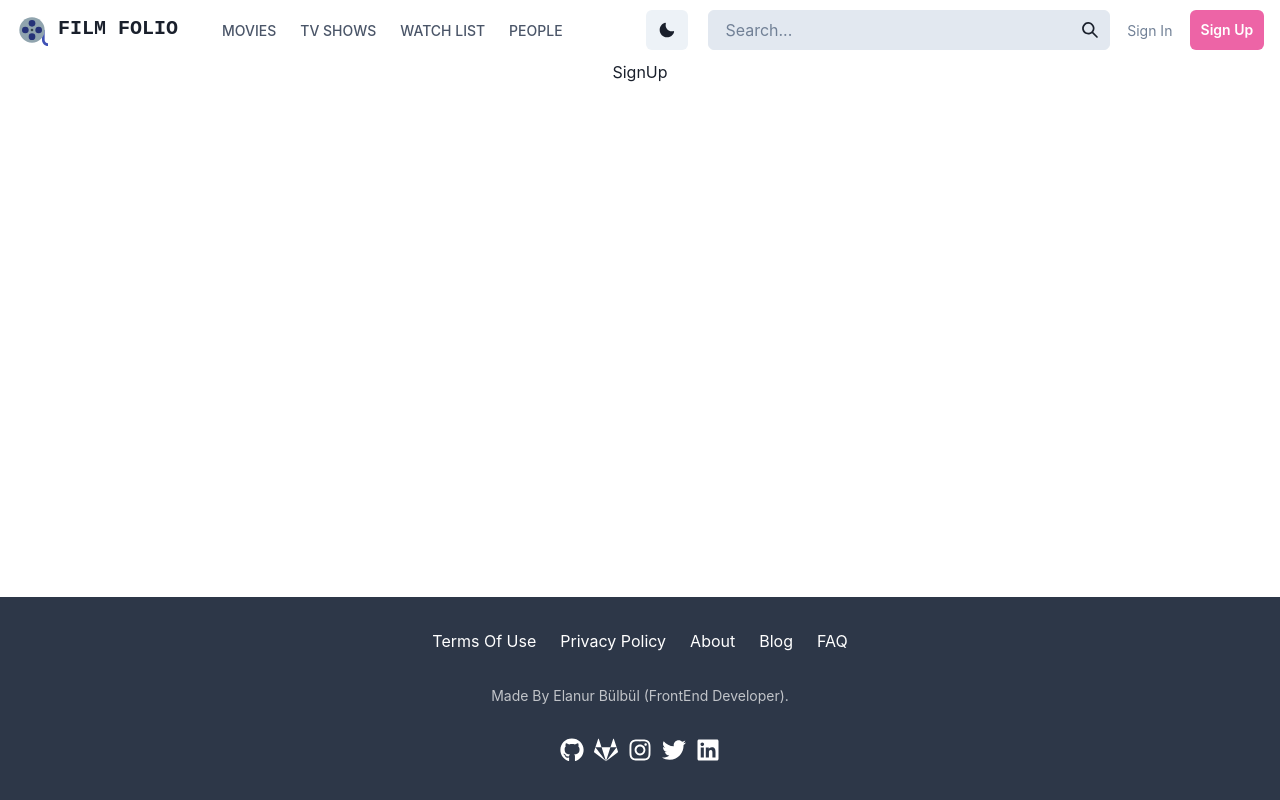
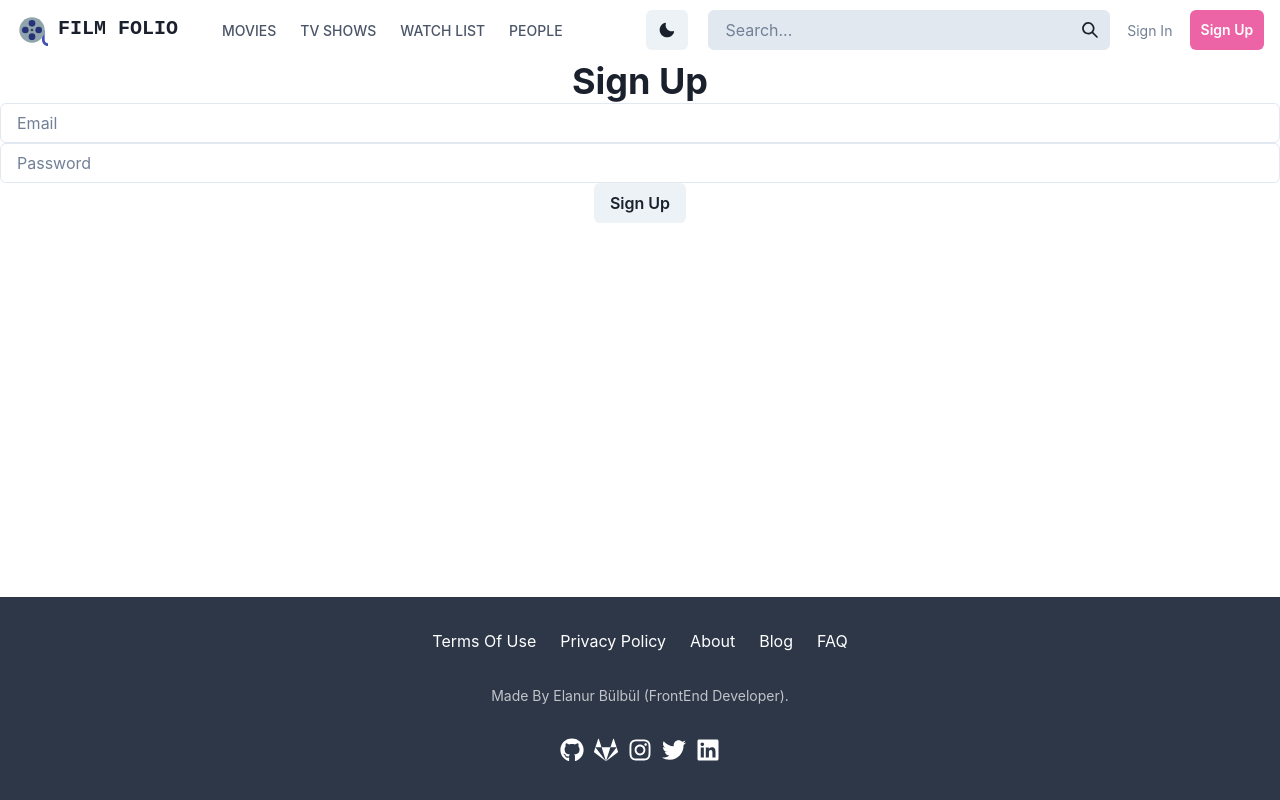
Before and after one commit to elanurbulbul/FilmFolio, a React (Vite) app: page /signUp in a window 1280 px wide. Built offline with nearby package versions, Linux system fonts and the light colour scheme.

Commit message:
CreatedSignInandSignUpComponentandCreatedContextApi

```diff
--- a/src/Components/Authentication/SignIn.jsx
+++ /dev/null
@@ -1,9 +0,0 @@
-import React from 'react'
-
- const SignIn = () => {
-  return (
-    <div>SignIn</div>
-  )
-}
-
-export default SignIn
--- a/src/Components/Authentication/SignUp.jsx
+++ /dev/null
@@ -1,9 +0,0 @@
-import React from 'react'
-
- const SignUp = () => {
-  return (
-    <div>SignUp</div>
-  )
-}
-
-export default SignUp
--- /dev/null
+++ b/src/Components/Context/AuthContext.jsx
@@ -0,0 +1,39 @@
+import React, { createContext, useContext, useState, useEffect } from "react";
+
+const AuthContext = createContext();
+
+// AuthContext sağlayıcısı
+export const AuthProvider = ({ children }) => {
+  const [user, setUser] = useState(null);
+
+  useEffect(() => {
+    // LocalStorage'dan kullanıcı bilgisini al
+    const storedUser = localStorage.getItem("user");
+    if (storedUser) {
+      setUser(JSON.parse(storedUser));
+    }
+  }, []);
+
+  const signIn = (userData) => {
+    // Kullanıcıyı state ve localStorage'da ayarla
+    setUser(userData);
+    localStorage.setItem("user", JSON.stringify(userData));
+  };
+
+  const signOut = () => {
+    // Kullanıcıyı state ve localStorage'dan kaldır
+    setUser(null);
+    localStorage.removeItem("user");
+  };
+
+  return (
+    <AuthContext.Provider value={{ user, signIn, signOut }}>
+      {children}
+    </AuthContext.Provider>
+  );
+};
+
+// AuthContext'i kullanmak için hook
+export const useAuth = () => {
+  return useContext(AuthContext);
+};
--- a/src/Components/Routes/Route.jsx
+++ b/src/Components/Routes/Route.jsx
@@ -9,8 +9,8 @@ import MoviesDetail from "../../Pages/MoviesDetail";
 import TvShowDetail from "../../Pages/TvShowsDetail";
 import PersonDetail from "../../Pages/PersonDetail"
 import SearchPage from "../../Pages/SearchPage";
-import SignIn from "../../Components/Authentication/SignIn"
-import SignUp from "../Authentication/SignUp";
+import SignIn from "../../Pages/Authentication/SignIn"
+import SignUp from "../../Pages/Authentication/SignUp";
 
 const RoutePage = () => {
     return (
--- /dev/null
+++ b/src/Pages/Authentication/SignIn.jsx
@@ -0,0 +1,56 @@
+import React, { useState } from "react";
+import { useNavigate } from "react-router-dom";
+import { useAuth } from "../../Components/Context/AuthContext";
+import { Box, Input, Button, Heading, Text, Link } from "@chakra-ui/react";
+
+export default function SignIn() {
+  const [email, setEmail] = useState("");
+  const [password, setPassword] = useState("");
+  const [error, setError] = useState("");
+  const { signIn } = useAuth();
+  const navigate = useNavigate();
+
+  const handleSignIn = () => {
+    // LocalStorage'dan kullanıcı bilgilerini al
+    const storedUser = JSON.parse(localStorage.getItem("user"));
+
+    // Kullanıcı var mı ve e-posta eşleşiyor mu?
+    if (storedUser && storedUser.email === email) {
+      if (email && password) {
+        const userData = { email };
+        signIn(userData);
+        navigate("/homepage");
+      }
+    } else {
+      // Kullanıcı yoksa veya e-posta eşleşmiyorsa, uyarı mesajı göster
+      setError("Email bulunamadı. Lütfen önce kaydolun.");
+    }
+  };
+
+  return (
+    <Box>
+      <Heading>Sign In</Heading>
+      <Input
+        placeholder="Email"
+        value={email}
+        onChange={(e) => setEmail(e.target.value)}
+      />
+      <Input
+        placeholder="Password"
+        type="password"
+        value={password}
+        onChange={(e) => setPassword(e.target.value)}
+      />
+      <Button onClick={handleSignIn}>Sign In</Button>
+
+      {error && (
+        <Text color="red" mt={4}>
+          {error}{" "}
+          <Link color="teal.500" onClick={() => navigate("/signup")}>
+            Sign Up
+          </Link>
+        </Text>
+      )}
+    </Box>
+  );
+}
--- /dev/null
+++ b/src/Pages/Authentication/SignUp.jsx
@@ -0,0 +1,40 @@
+import React, { useState } from "react";
+import { useNavigate } from "react-router-dom";
+import { Box, Input, Button, Heading } from "@chakra-ui/react";
+
+export default function SignUp() {
+  const [email, setEmail] = useState("");
+  const [password, setPassword] = useState("");
+  const navigate = useNavigate();
+
+  const handleSignUp = () => {
+    // Basit bir doğrulama ve kayıt işlemi
+    if (email && password) {
+      const userData = { email };
+
+      // Kullanıcıyı localStorage'a kaydet
+      localStorage.setItem("user", JSON.stringify(userData));
+
+      // Kayıt olduktan sonra SignIn sayfasına yönlendir
+      navigate("/signin");
+    }
+  };
+
+  return (
+    <Box>
+      <Heading>Sign Up</Heading>
+      <Input
+        placeholder="Email"
+        value={email}
+        onChange={(e) => setEmail(e.target.value)}
+      />
+      <Input
+        placeholder="Password"
+        type="password"
+        value={password}
+        onChange={(e) => setPassword(e.target.value)}
+      />
+      <Button onClick={handleSignUp}>Sign Up</Button>
+    </Box>
+  );
+}
--- a/src/main.jsx
+++ b/src/main.jsx
@@ -1,14 +1,16 @@
-import React from 'react'
-import ReactDOM from 'react-dom/client'
-import App from './App.jsx'
-import './index.css'
-import { ChakraProvider } from '@chakra-ui/react';
+import React from "react";
+import ReactDOM from "react-dom/client";
+import App from "./App.jsx";
+import "./index.css";
+import { ChakraProvider } from "@chakra-ui/react";
+import { AuthProvider } from "./Components/Context/AuthContext.jsx";
 
-
-ReactDOM.createRoot(document.getElementById('root')).render(
+ReactDOM.createRoot(document.getElementById("root")).render(
   <React.StrictMode>
     <ChakraProvider>
-      <App />
+      <AuthProvider>
+        <App />
+      </AuthProvider>
     </ChakraProvider>
-  </React.StrictMode>,
-)
+  </React.StrictMode>
+);
```
